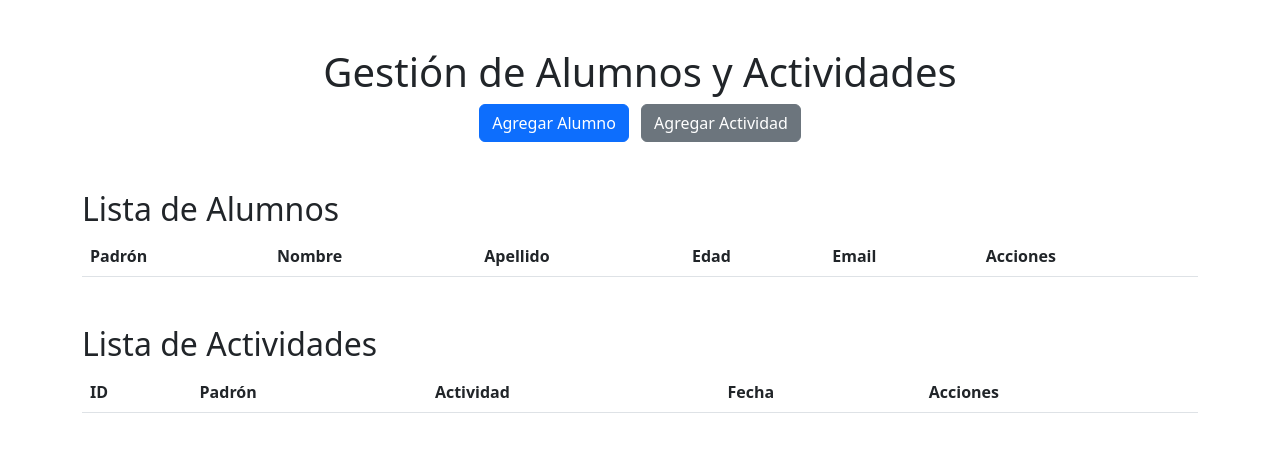
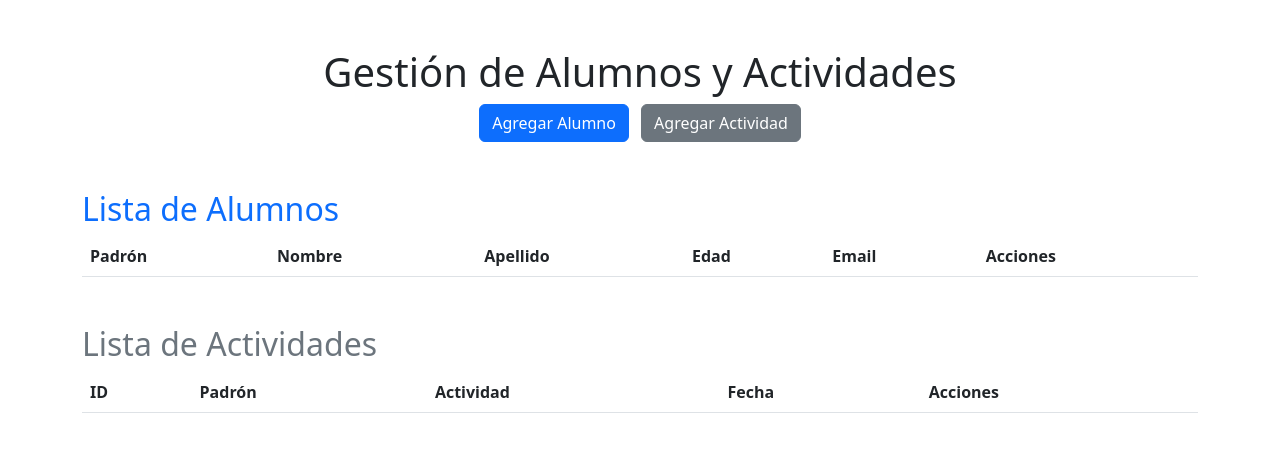
Before and after one commit to NVRar/bdd, a plain HTML site: page frontend/index.html in a window 1280 px wide. Drawn offline with nearby package versions, Linux system fonts and the light colour scheme; no server answers.

Commit message:
mejora visual h2 listas

```diff
--- a/frontend/index.html
+++ b/frontend/index.html
@@ -16,7 +16,7 @@
         </div>
 
         <section id="lista-alumnos" class="my-5">
-            <h2>Lista de Alumnos</h2>
+            <h2 class="text-primary">Lista de Alumnos</h2>
             <table class="table table-striped">
                 <thead>
                     <tr>
@@ -151,7 +151,7 @@
         </div>
 
         <section id="lista-actividades" class="my-5">
-            <h2>Lista de Actividades</h2>
+            <h2 class="text-secondary">Lista de Actividades</h2>
             <table class="table table-striped">
                 <thead>
                     <tr>
```
